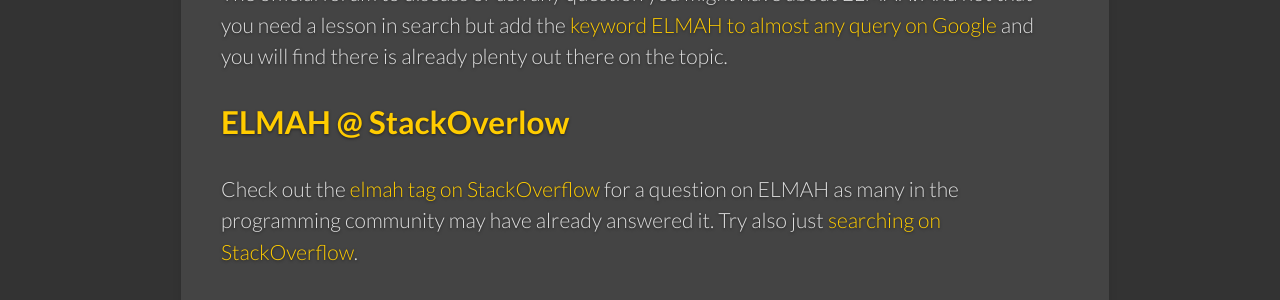
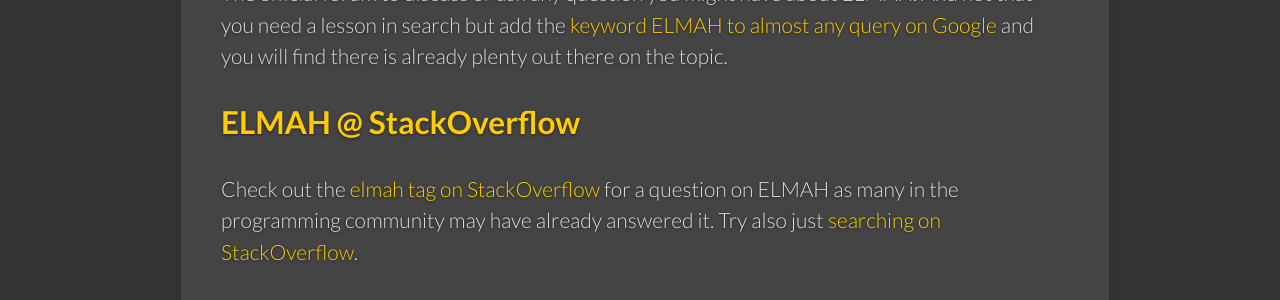
Before and after one commit to elmah/www, a Jekyll site: the page built from Help.md, in a window 1280 px wide. Shown: the part 511-811 px from the top of the page. Built offline with Jekyll 4.4.1, drawn with Linux system fonts in a browser that asks for light colours.

Commit message:
Typo; added f to Stackoverflow (#40)

```diff
--- a/Help.md
+++ b/Help.md
@@ -18,7 +18,7 @@ And not that you need a lesson in search but add the [keyword ELMAH to almost
 any query on Google][search] and you will find there is already plenty out
 there on the topic.
 
-## [ELMAH @ StackOverlow][sot]
+## [ELMAH @ StackOverflow][sot]
 
 Check out the [elmah tag on StackOverflow][sot] for a question on ELMAH as
 many in the programming community may have already answered it. Try also just
```
